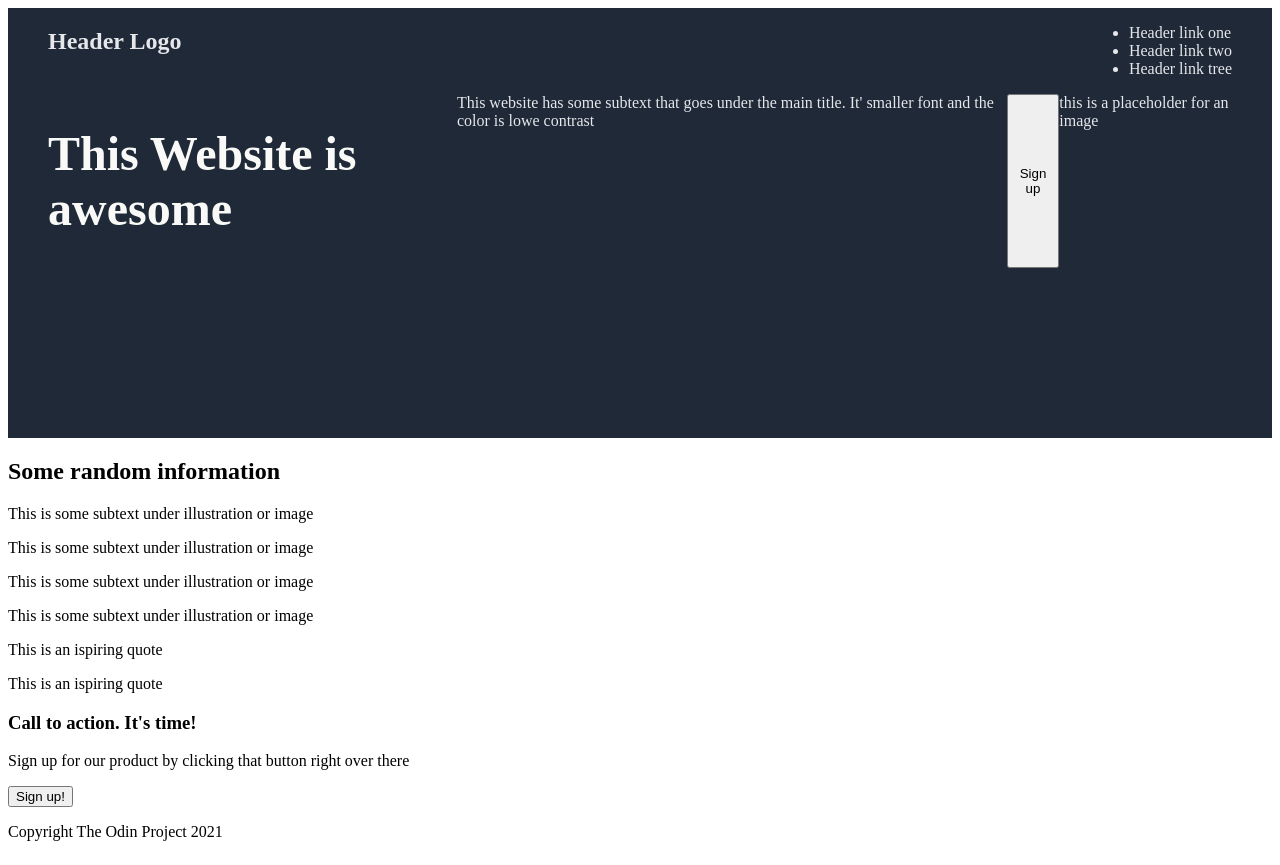
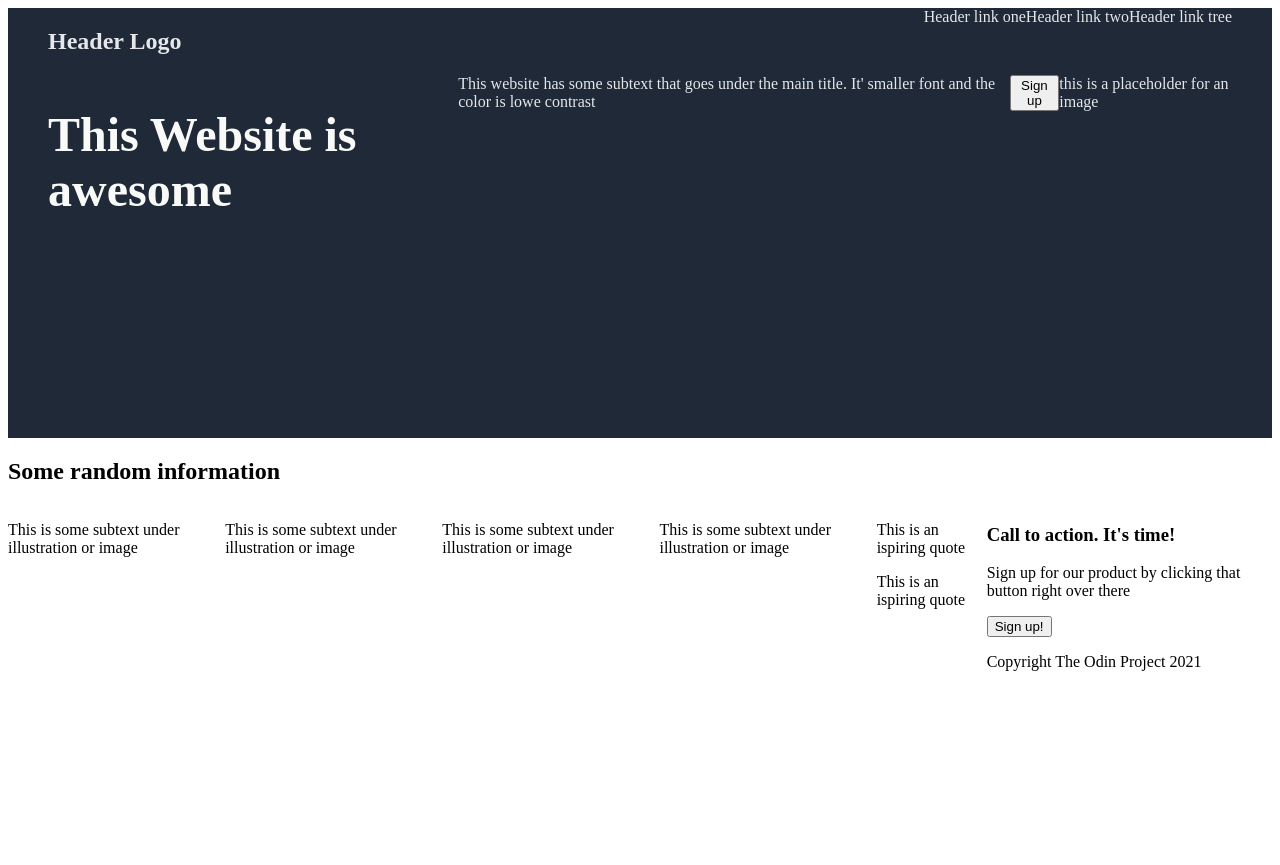
Before and after one commit to Tadas111/odin-landingpage, a plain HTML site: page index.html in a window 1280 px wide. After the commit the page ends 800 px from the top, so only its background shows below. Drawn offline with Linux system fonts and the light colour scheme.

Commit message:
updated top html and css

```diff
--- a/index.html
+++ b/index.html
@@ -13,19 +13,17 @@
                 <h2>Header Logo</h2>
             </div>
             <div class="menu right">
-                <ul>
-                    <li><a>Header link one</a></li>
-                    <li><a>Header link two</a></li>
-                    <li><a>Header link tree</a></li>
-                </ul>
+                    <a>Header link one</a>
+                    <a>Header link two</a>
+                    <a>Header link tree</a>
             </div>
         </div>
         <div class="antras">
             <div class="antras left">
-                <h1>This Website is awesome</h1>
-                <a>This website has some subtext that goes under the main title.
-                    It' smaller font and the color is lowe contrast</a>
-                    <button>Sign up</button>
+              <div>  <h1>This Website is awesome</h1></div>
+                <div><a>This website has some subtext that goes under the main title.
+                    It' smaller font and the color is lowe contrast</a></div>
+                <div><button>Sign up</button></div>
 
             </div>
             <div class="antras right">
--- a/styles.css
+++ b/styles.css
@@ -35,3 +35,22 @@ h1 {
     display:flex;
 
 }
+
+.antras left {
+    display: flex;
+    flex-direction: column;
+}
+
+.middle {
+    display: flex;
+    flex-direction: column;
+}
+
+.boxes {
+    display: flex;
+}
+
+.box {
+    display: flex;
+    flex-direction: column;
+}
```
